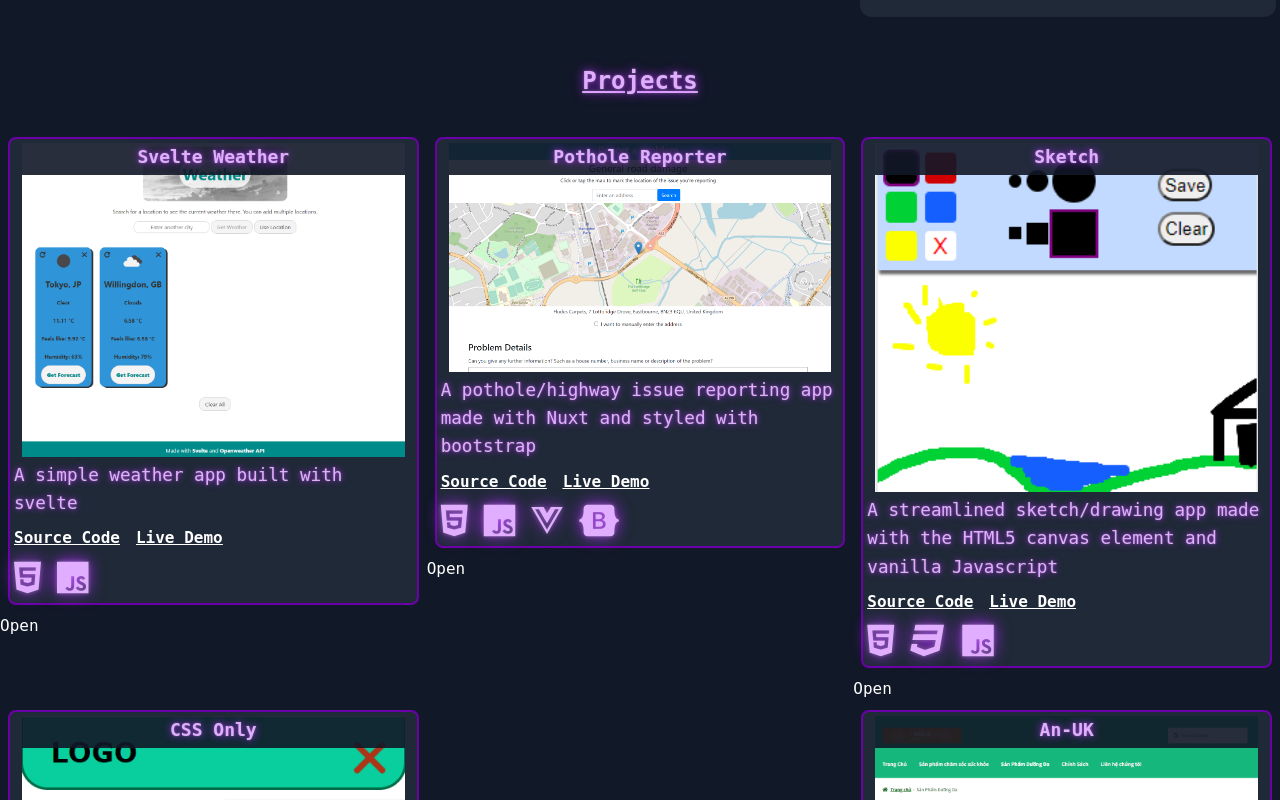
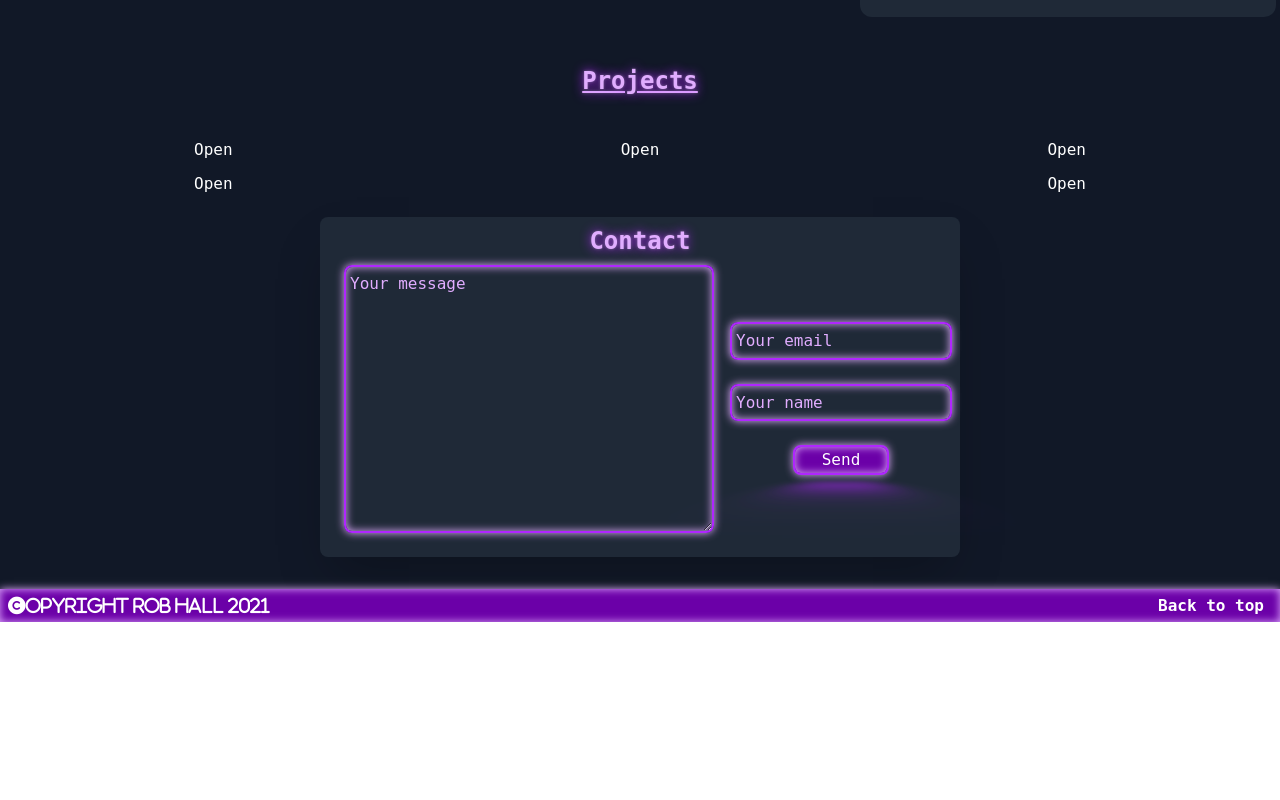
Before and after one commit to rhall1310/portfolio, a Nuxt app: page / in a window 1280 px wide. Shown: the part 580-1380 px from the top of the page. After the commit the page ends 1202 px from the top, so only its background shows below. Built offline with nearby package versions, Linux system fonts and the light colour scheme.

Commit message:
modal projects

```diff
--- a/components/project.vue
+++ b/components/project.vue
@@ -1,7 +1,12 @@
 <template>
   <div class="flex flex-col text-white md:w-1/3 mt-2">
+    <button @click="show = true">Open</button>
     <div
-      class="border-neon-dark border-2 p-1 rounded-lg bg-gray-800 mx-2 mb-2 hover:border-neon-light group"
+      v-show="show"
+      class="modal bg-gray-600 w-full h-full fixed top-0 right-0 left-0 z-50 flex bg-opacity-40"
+    >
+      <div
+        class="border-neon-dark border-2 p-1 rounded-lg bg-gray-800 m-auto w-1/2 hover:border-neon-light group"
       >
         <a target="blank" :href="link">
           <div class="grid grid-cols-4 grid-rows-5 mx-2 pb-1">
@@ -31,13 +36,19 @@
             class="hover:text-pink-50"
           />
         </div>
+        <button @click="show = false" class="">Close</button>
       </div>
-    <Modal />
+    </div>
   </div>
 </template>
 
 <script>
 export default {
+  data() {
+    return {
+      show: false,
+    }
+  },
   props: {
     title: String,
     text: String,
```
Lines whose indentation alone changed are shown as unchanged.
